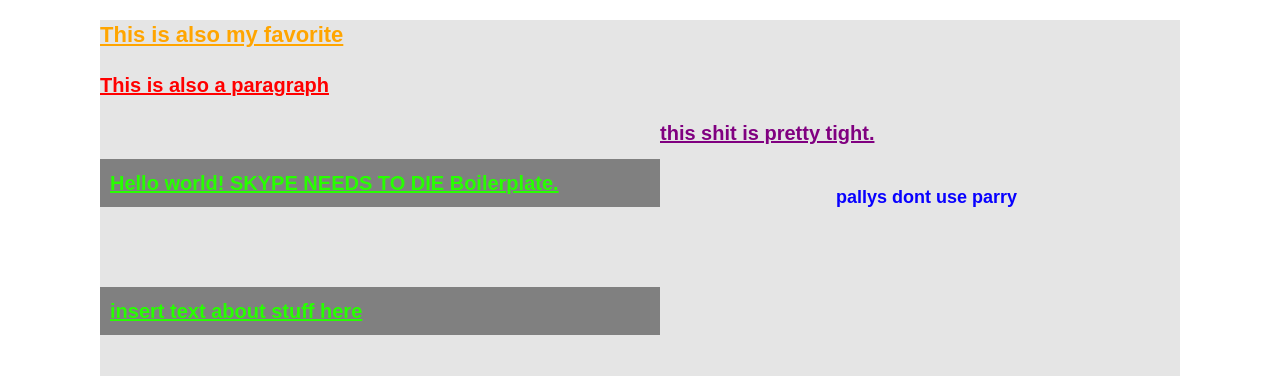
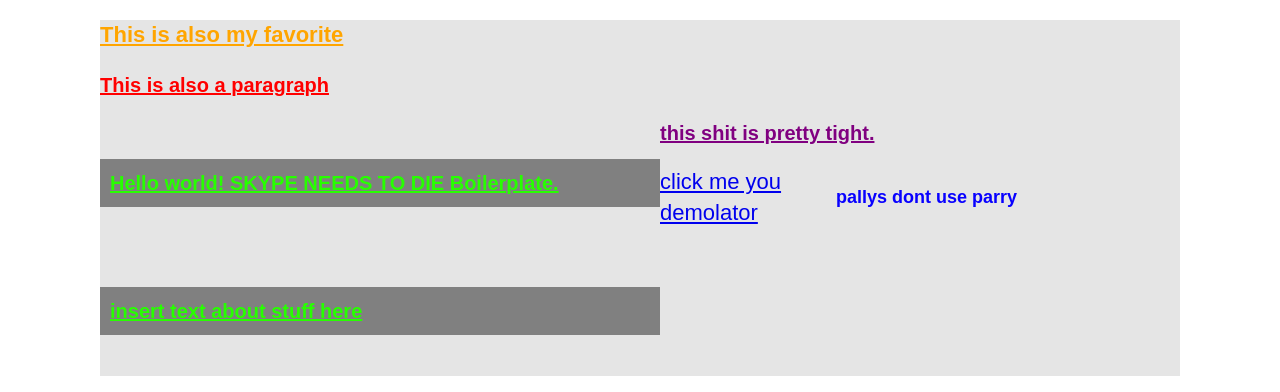
Before and after one commit to shnazzyhat/My-First-Website, a PHP site: page / in a window 1280 px wide. Shown: the top 392 px of the page. Run offline with PHP 8.4, Linux system fonts and the light colour scheme; some libraries are stand-ins or nearby versions.

Commit message:
new link

```diff
--- a/index.php
+++ b/index.php
@@ -31,6 +31,7 @@
             <p id="liam" class="favorite"> this shit is pretty tight. </p>
             <p id="eric">  pallys dont use haste</p>
             <p id="steve" class="favorite"> insert text about stuff here </p>
+            <a href="//google.com" target="_blank">click me you demolator </a></p>
             <div class="clearfix"></div>
         </div>
         <div class="container">
```
